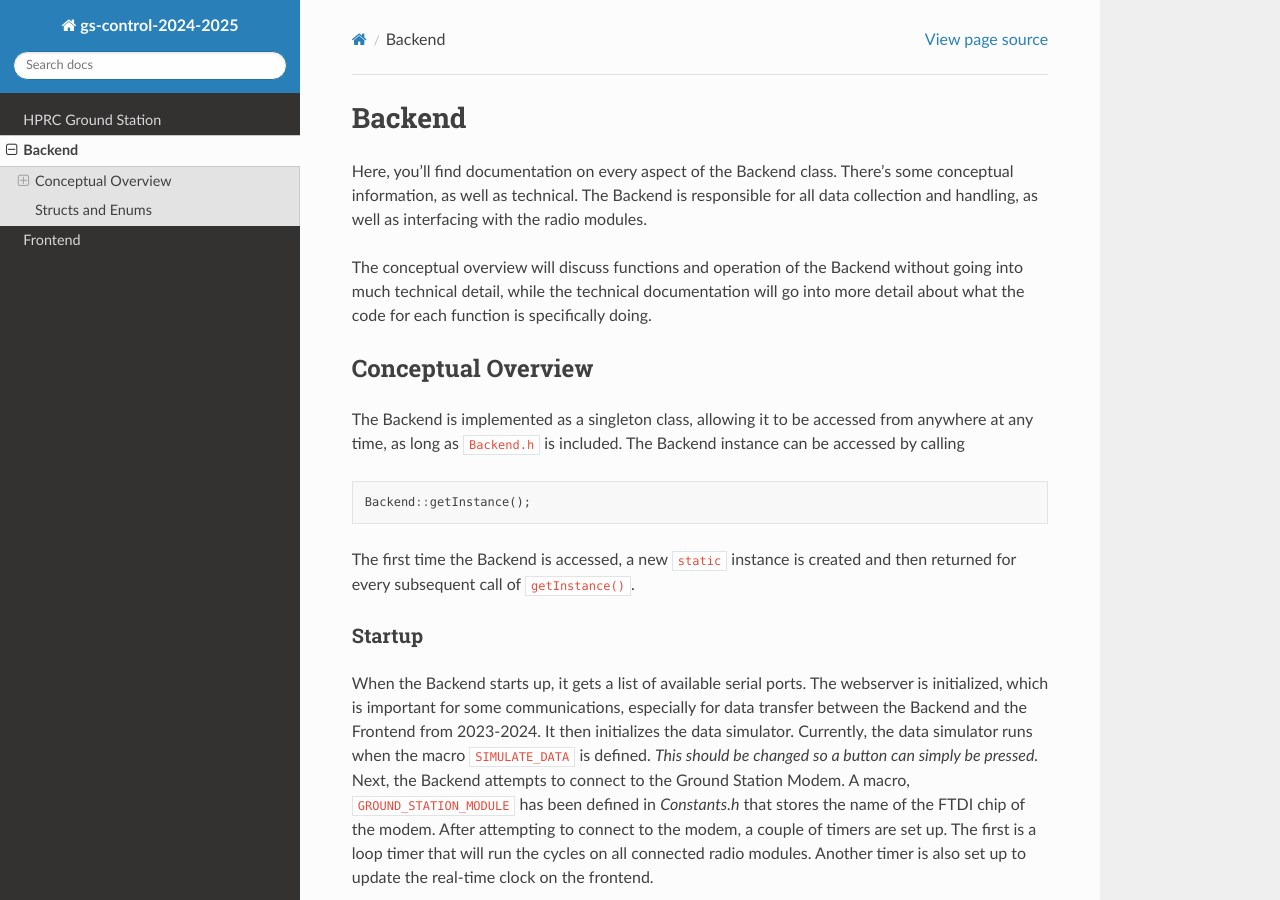
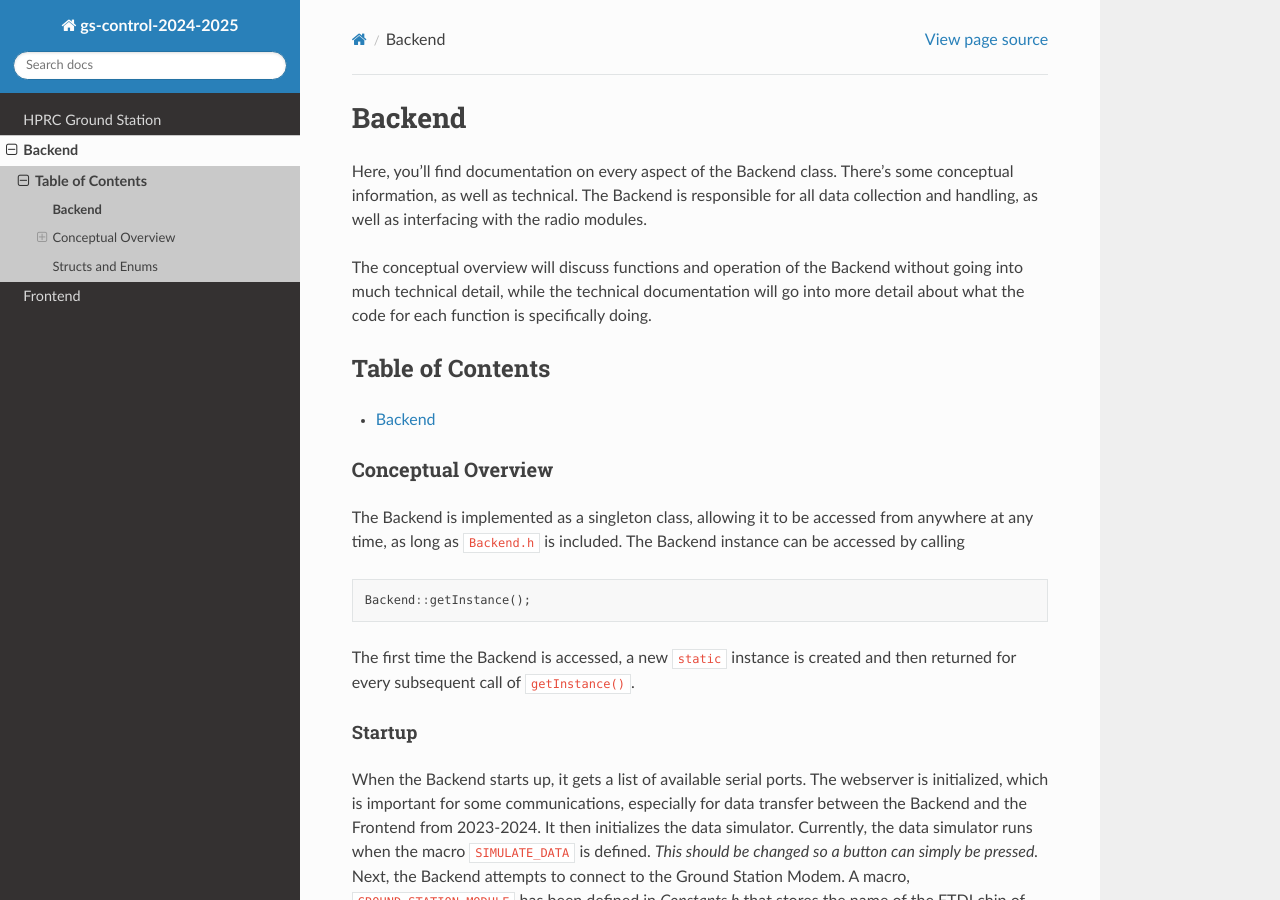
Before and after one commit to WPI-HPRC/gs-control-2024-2025, a Sphinx documentation site: the page built from docs/source/backend.rst, in a window 1280 px wide and 900 px high. Built offline with Sphinx 7.4.7 and the Read the Docs theme 3.1.0, drawn with Linux system fonts in a browser that asks for light colours.

Commit message:
added table of contents to backend documentation

```diff
--- a/docs/source/backend.rst
+++ b/docs/source/backend.rst
@@ -5,6 +5,11 @@ The Backend is responsible for all data collection and handling, as well as inte
 
 The conceptual overview will discuss functions and operation of the Backend without going into much technical detail,
 while the technical documentation will go into more detail about what the code for each function is specifically doing.
+
+Table of Contents
+-----------------
+.. toctree::
+    self
 
 ########
 Conceptual Overview
```
